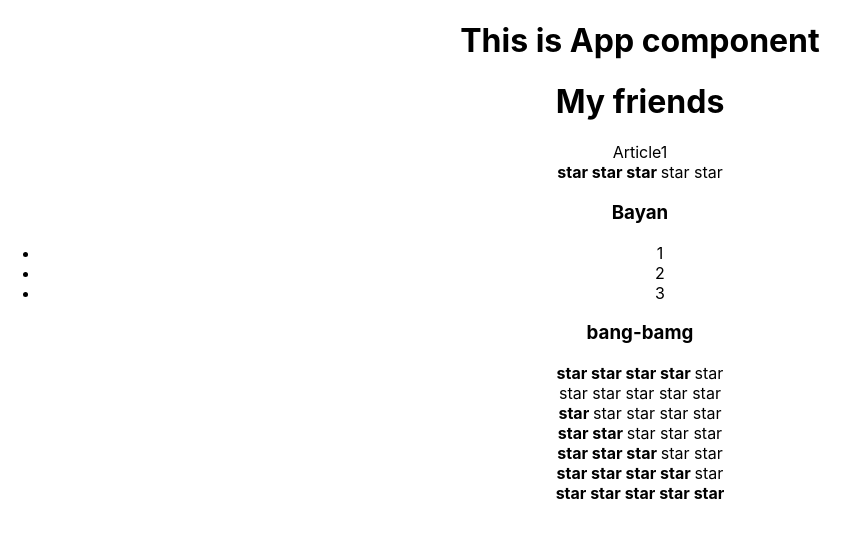
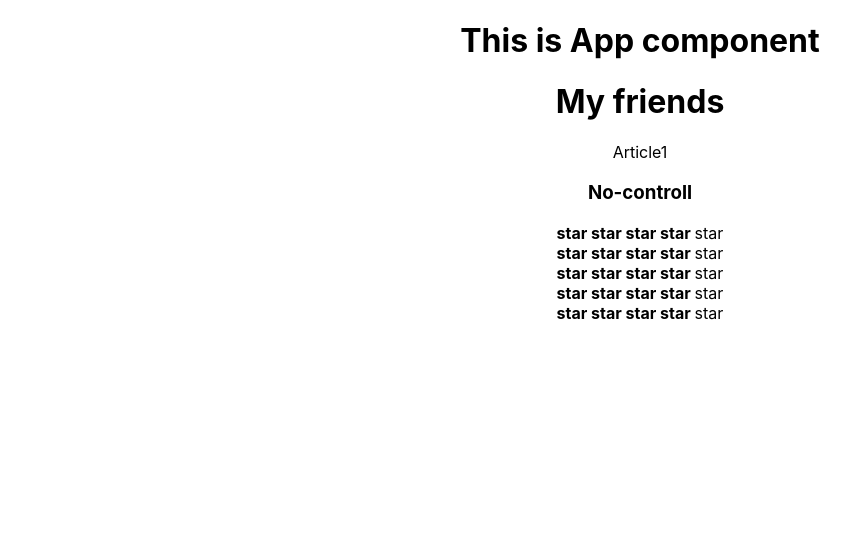
Before and after one commit to Vance051/incubator, a React (Create React App) app in the folder my-app/: page / in a window 1280 px wide. Shown: the top 538 px of the page, without its empty margins (0-860 px from the left). Built offline with nearby package versions, Linux system fonts and the light colour scheme.

Commit message:
урок 08, неконтролируемые компоненты. условный рендерин и колбэк

```diff
--- a/my-app/src/App.tsx
+++ b/my-app/src/App.tsx
@@ -1,7 +1,7 @@
 import React from 'react';
 import './App.css';
-import {Accordion} from "./Components/Accordion/Accordion";
 import {Rating} from "./Components/Rating/Rating";
+import {UncontrolledAccordion} from "./Components/UncontrolledAccordion/UncontrolledAccordion";
 
 function App() {
     console.log('App render')
@@ -10,12 +10,9 @@ function App() {
             <PageTitle title={"This is App component"}/>
             <PageTitle title={"My friends"}/>
             Article1
-            <Rating value={3}/>
-            <Accordion titleValue={'Bayan'} collapsed={false}/>
-            <Accordion titleValue={"bang-bamg"} collapsed={true}/>
-
-            <Rating value={4}/>
-            <Rating value={0}/>
+            {/*<Accordion titleValue={'Bayan'} collapsed={true}/>*/}
+            {/*<Accordion titleValue={"bang-bamg"} collapsed={false}/>*/}
+            <UncontrolledAccordion titleValue={'No-controll'} collapsed={false}/>
             <Rating value={1}/>
             <Rating value={2}/>
             <Rating value={3}/>
@@ -28,6 +25,7 @@ function App() {
 type PageTitlePropsType = {
     title: string
 }
+
 function PageTitle(props: PageTitlePropsType) {
 
     return <h1>{props.title}</h1>
--- a/my-app/src/Components/Accordion/Accordion.tsx
+++ b/my-app/src/Components/Accordion/Accordion.tsx
@@ -7,7 +7,18 @@ type AccordionPropsType = {
 
 export function Accordion(props: AccordionPropsType) {
     console.log('Accordion rendered')
-    if (props.collapsed === true) {
+    return (
+        <div>
+            <AccordionTitle title={props.titleValue}/>
+            {!props.collapsed && <AccordionBody/>}
+
+        </div>
+    )
+}
+
+export function Accordion2(props: AccordionPropsType) {
+    console.log('Accordion rendered')
+    if (props.collapsed) {
         return (
             <div>
                 <AccordionTitle title={props.titleValue}/>
--- a/my-app/src/Components/Rating/Rating.tsx
+++ b/my-app/src/Components/Rating/Rating.tsx
@@ -1,93 +1,37 @@
-import React from "react";
+import React, {useState} from "react";
 
 type RatingPropsType = {
-    value: 0 | 1 | 2 | 3 | 4| 5
+    value: 0 | 1 | 2 | 3 | 4 | 5
 }
 
-export function Rating(props: RatingPropsType ) {
+export function Rating(props: RatingPropsType) {
+    let [value, setValue] = useState(4)
     console.log('Rating rendered')
-
-    if (props.value === 1) {
-        return (
-            <div>
-                <Star selected={true}/>
-                <Star selected={false}/>
-                <Star selected={false}/>
-                <Star selected={false}/>
-                <Star selected={false}/>
-            </div>
-        );
-    }
-    if (props.value === 2) {
-        return (
-            <div>
-                <Star selected={true}/>
-                <Star selected={true}/>
-                <Star selected={false}/>
-                <Star selected={false}/>
-                <Star selected={false}/>
-            </div>
-        );
-    }
-    if (props.value === 3) {
-        return (
-            <div>
-                <Star selected={true}/>
-                <Star selected={true}/>
-                <Star selected={true}/>
-                <Star selected={false}/>
-                <Star selected={false}/>
-            </div>
-        );
-    }
-    if (props.value === 4) {
-        return (
-            <div>
-                <Star selected={true}/>
-                <Star selected={true}/>
-                <Star selected={true}/>
-                <Star selected={true}/>
-                <Star selected={false}/>
-            </div>
-        );
-    }
-    if (props.value === 5) {
-        return (
-            <div>
-                <Star selected={true}/>
-                <Star selected={true}/>
-                <Star selected={true}/>
-                <Star selected={true}/>
-                <Star selected={true}/>
-            </div>
-        );
-    }
-
     return (
         <div>
-            <Star selected={false}/>
-            <Star selected={false}/>
-            <Star selected={false}/>
-            <Star selected={false}/>
-            <Star selected={false}/>
+            <Star selected={value > 0} setValue={setValue} value={1}/>
+            <Star selected={value > 1} setValue={setValue} value={2}/>
+            <Star selected={value > 2} setValue={setValue} value={3}/>
+            <Star selected={value > 3} setValue={setValue} value={4}/>
+            <Star selected={value > 4} setValue={setValue} value={5}/>
         </div>
-    );
+    )
 }
 
 
 type StarPropsType = {
     selected: boolean
+    value: 1 | 2 | 3 | 4 | 5
+    setValue: (value: 1 | 2 | 3 | 4 | 5) => void
 }
+
 function Star(props: StarPropsType) {
 
-    if (props.selected === true) {
-        console.log('star rendered true')
-        return (
-            <span><b>star </b></span>
-        )
-    }
-    console.log('star rendered')
-    return (
-        <span>star </span>
-    )
+    // return props.selected ? <span><b>star </b></span> : <span>star </span>
+    return <span onClick={() => {
+        props.setValue(props.value)
+    }}>
+        {props.selected ? <b>star </b> : "star "}
+    </span>
+
 }
--- /dev/null
+++ b/my-app/src/Components/UncontrolledAccordion/UncontrolledAccordion.tsx
@@ -0,0 +1,45 @@
+import React, {useState} from "react";
+
+type AccordionPropsType = {
+    titleValue: string,
+    collapsed: boolean
+}
+
+export function UncontrolledAccordion(props: AccordionPropsType) {
+    let [collapsed, setCollapsed] = useState(false)
+    console.log('Accordion rendered')
+    return (
+        <div>
+            <AccordionTitle title={props.titleValue} onClick={() => {setCollapsed(!collapsed)}}/>
+            {/*<button onClick={() => {*/}
+            {/*    setCollapsed(!collapsed)*/}
+            {/*}}>COLLAPSED*/}
+            {/*</button>*/}
+            {collapsed && <AccordionBody/>}
+        </div>
+    )
+}
+
+
+type AccordionTitlePropsType = {
+    title: string
+    onClick: ()=>void
+
+}
+
+function AccordionTitle(props: AccordionTitlePropsType) {
+    return (
+        <h3 onClick={()=>{props.onClick()}}>{props.title}</h3>
+    )
+}
+
+const AccordionBody = () => {
+    console.log('AccordionBody rendering')
+    return (
+        <ul>
+            <li>1</li>
+            <li>2</li>
+            <li>3</li>
+        </ul>
+    )
+}
```
